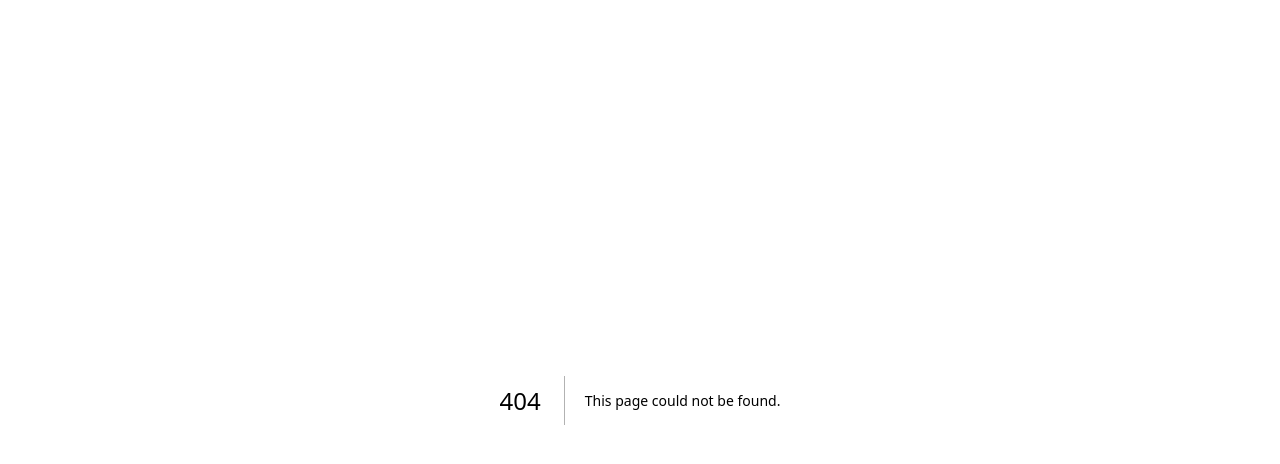
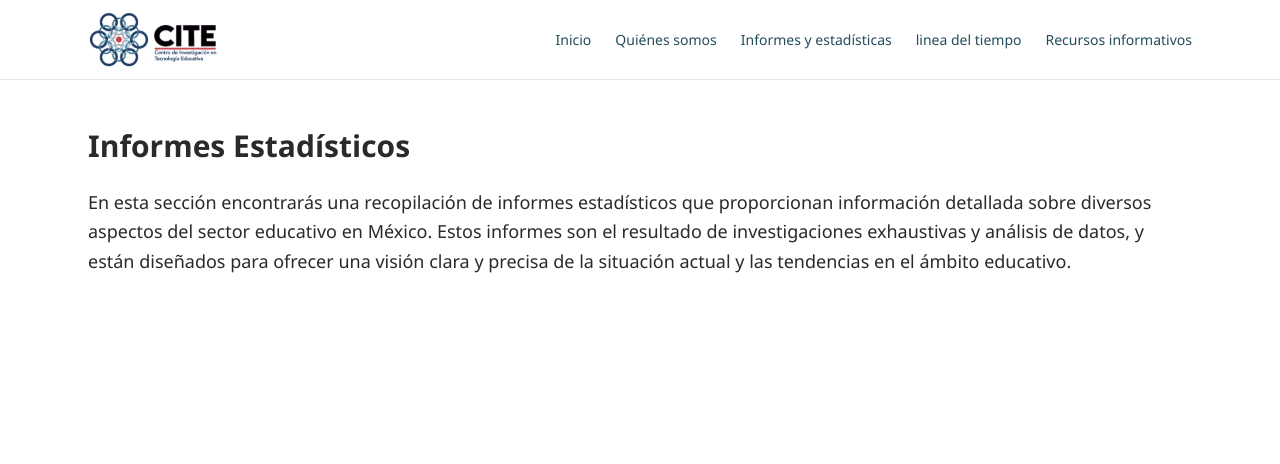
Before and after one commit to gaelzi1/observatorio-CITE, a Next.js app: page /informes-estadisticas in a window 1280 px wide. Before the commit this address had no page. Shown: the top 464 px of the page. Built offline with nearby package versions, Linux system fonts and the light colour scheme.

Commit message:
add a new url

```diff
--- /dev/null
+++ b/app/informes-estadisticas/page.jsx
@@ -0,0 +1,17 @@
+import Header from '@/components/Header'
+import Image from 'next/image'
+import Link from 'next/link'
+
+export default function Page() {
+    return (
+        <main>
+            <Header />
+            <div className="mx-auto max-w-6xl px-6 py-12">
+                <h1 className="mb-6 text-3xl font-bold">Informes Estadísticos</h1>
+                <p className="mb-4 text-lg leading-relaxed">
+                    En esta sección encontrarás una recopilación de informes estadísticos que proporcionan información detallada sobre diversos aspectos del sector educativo en México. Estos informes son el resultado de investigaciones exhaustivas y análisis de datos, y están diseñados para ofrecer una visión clara y precisa de la situación actual y las tendencias en el ámbito educativo.
+                </p>
+                </div>
+                </main>
+    );
+}
--- /dev/null
+++ b/app/quienes-somos/page.jsx
@@ -0,0 +1,17 @@
+import Header from '@/components/Header'
+import Image from 'next/image'
+import Link from 'next/link'
+
+export default function Page() {
+    return (
+        <main>
+            <Header />
+            <div className="mx-auto max-w-6xl px-6 py-12">
+                <h1 className="mb-6 text-3xl font-bold">Quiénes somos</h1>
+                <p className="mb-4 text-lg leading-relaxed">
+                    El Observatorio es un proyecto de investigación y análisis de datos que tiene como objetivo principal recopilar, procesar y presentar información relevante sobre la situación del sector educativo en México.
+                </p>
+            </div>
+        </main>
+    )
+}
--- a/components/Header.jsx
+++ b/components/Header.jsx
@@ -31,7 +31,7 @@ export default function Header() {
 
         {/* NAV DESKTOP */}
         <nav className="hidden md:block">
-          {/* Unificado: text-primary en lugar de text-cite-teal-dark */}
+
           <ul className="flex flex-wrap items-center gap-6 text-sm text-primary">
             {NAV_ITEMS.map((item) => (
               <li key={item.label}>
@@ -41,7 +41,7 @@ export default function Header() {
                   className="group relative rounded py-1 transition-colors hover:text-accent focus:outline-none focus-visible:ring-2 focus-visible:ring-focus focus-visible:ring-offset-2"
                 >
                   {item.label}
-                  {/* Unificado: bg-accent en lugar de bg-cite-coral */}
+
                   <span className="absolute inset-x-0 -bottom-0.5 h-0.5 origin-left scale-x-0 bg-accent transition-transform duration-200 ease-out group-hover:scale-x-100" />
                 </Link>
               </li>
--- a/components/Hero.jsx
+++ b/components/Hero.jsx
@@ -5,8 +5,7 @@ export default function Hero({
   subtitle,
   description,
   logo = "/logo_cite.svg",
-  // Eliminamos backgroundColor y textColor de las props porque
-  // ahora dejaremos que Tailwind maneje la semántica visual.
+
 }) {
   return (
 
```
